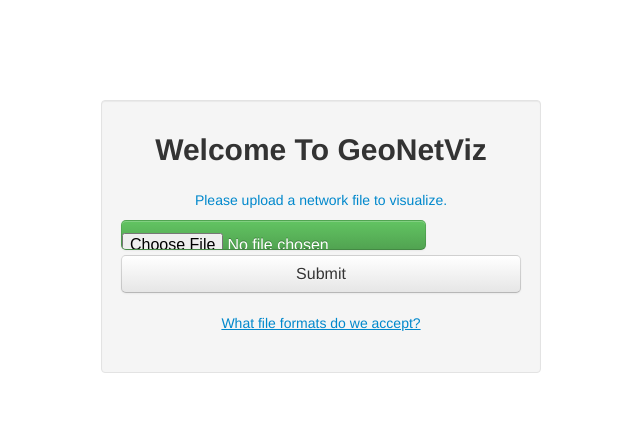
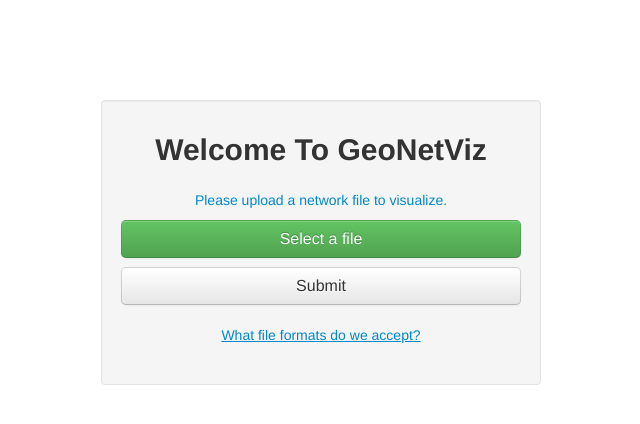
Before and after one commit to jalperin/geonetviz, a Python web app: template templates/index.html in a window 1280 px wide. Shown: the top 424 px of the page, without its empty margins (319-959 px from the left). Run offline with Jinja, Linux system fonts and the light colour scheme; the template is opened without the code that fills it, so the values that code supplies are empty; some libraries are stand-ins or nearby versions.

Commit message:
fixing upload button

```diff
--- a/templates/index.html
+++ b/templates/index.html
@@ -23,12 +23,19 @@
 
 				<form action="/upload/" method="POST" enctype="multipart/form-data" id="uploadform">
 
-						<!-- too make this first button pretty, the type has to be button. but to upload a file, the type has to be file. -->
 
-				<input class="btn btn-file btn-success btn-large btn-block" name="ds" id="ds" enctype="multipart/form-data" type="file" value="Select A File"/>
+						<div class="fileupload fileupload-new" data-provides="fileupload">
+  <span class="btn btn-file btn-large btn-block btn-success"><span class="fileupload-new">Select a file</span><span class="fileupload-exists">Change</span><input name="ds" id="ds" enctype="multipart/form-data" type="file" /></span>
+  <span class="fileupload-preview"></span>
+  <a href="#" class="close fileupload-exists" data-dismiss="fileupload" style="float: none">×</a>
+</div>
+
 				<input class="btn btn-large btn-block" type="submit" value="Submit">
 
 				<p style="color:#0088cc; text-align: center;margin-top:20px; margin-botton:20px;"><a style="text-decoration:underline;" href="#" id="file-formats" rel="popover" data-content="We support three types of file formats: 1. all-in-one JSON format: one field called 'nodes', one field called 'edges' or 'links'. 2. Two JSON files, one being edges, the other being links. 3. CSV format with headers. Note that there must be either a country_code and/or lat/lng fields." data-original-title="Acceptable File Formats">What file formats do we accept?</a></p>
+
+
+
 
 
 		</div>
```
